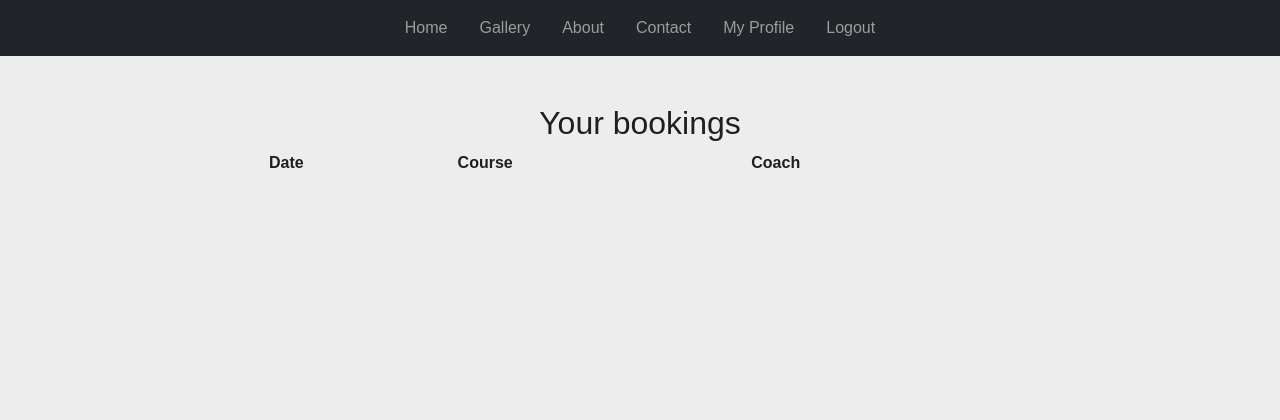
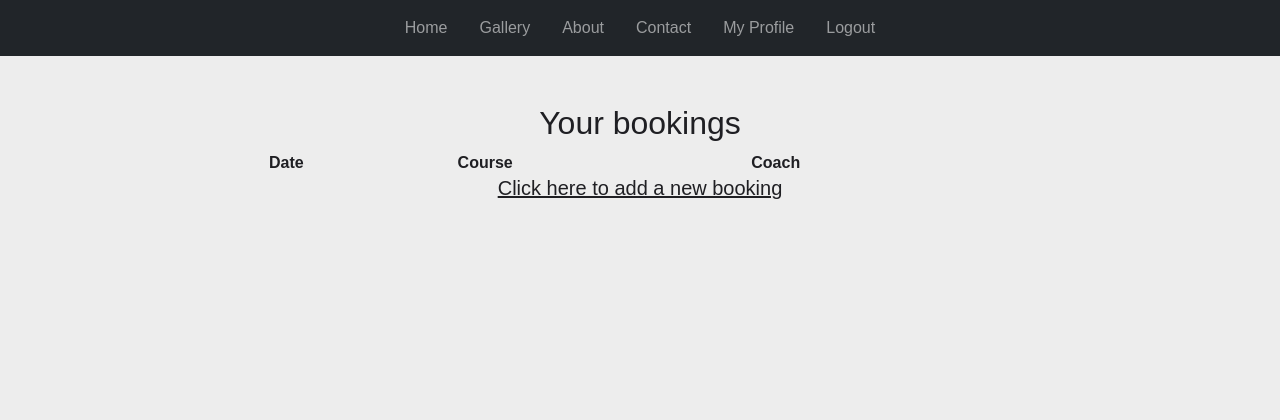
Before and after one commit to Michelle3334/coaching-warriors, a Django app: page /member_booking/ in a window 1280 px wide. Shown: the top 420 px of the page. Run offline with Django 3.2, Linux system fonts and the light colour scheme; a user stored in the database is signed in; lists and menus that the app fills with data are empty; some libraries are stand-ins or nearby versions.

Commit message:
Add functionality to create new booking

```diff
--- a/members/urls.py
+++ b/members/urls.py
@@ -1,7 +1,7 @@
 """URL paths for members app"""
 from django.urls import path
 from . import views
-from .views import PasswordsChangeView, EditBooking, DeleteBooking
+from .views import PasswordsChangeView, CreateBookingView, EditBooking, DeleteBooking
 
 
 urlpatterns = [
@@ -16,4 +16,7 @@ urlpatterns = [
     path(
         'member_booking/<int:pk>/delete',
         DeleteBooking.as_view(), name="delete_booking"),
+    path(
+        'create_booking/',
+        CreateBookingView.as_view(), name="create_booking"),
 ]
--- a/members/views.py
+++ b/members/views.py
@@ -2,7 +2,7 @@
 # from django.shortcuts import render
 from django.views import generic
 from django.contrib.auth.views import PasswordChangeView
-from django.views.generic import UpdateView, DeleteView
+from django.views.generic import CreateView, UpdateView, DeleteView
 from django.urls import reverse_lazy
 from django.contrib.messages.views import SuccessMessageMixin
 # from coaches.models import Coach
@@ -38,6 +38,13 @@ class BookingView(generic.ListView):
         return booking_list
 
 
+class CreateBookingView(CreateView):
+    """Create new booking view"""
+    model = Booking
+    template_name = 'create_booking.html'
+    fields = ['booking_date', 'course_name', 'coach_name', 'user']
+
+
 class EditBooking(UpdateView):
     """Edit booking view"""
     model = Booking
--- a/templates/member_booking.html
+++ b/templates/member_booking.html
@@ -36,4 +36,7 @@
         </table>
     </div>
 </div>
+<div class="text-center">
+    <h5><a href="{% url 'create_booking' %}" class="course-link"><u>Click here to add a new booking</u></a></h5>
+</div>
 {% endblock content%}
```
Also changed, not shown: templates/create_booking.html (added, +36 -0 lines).
